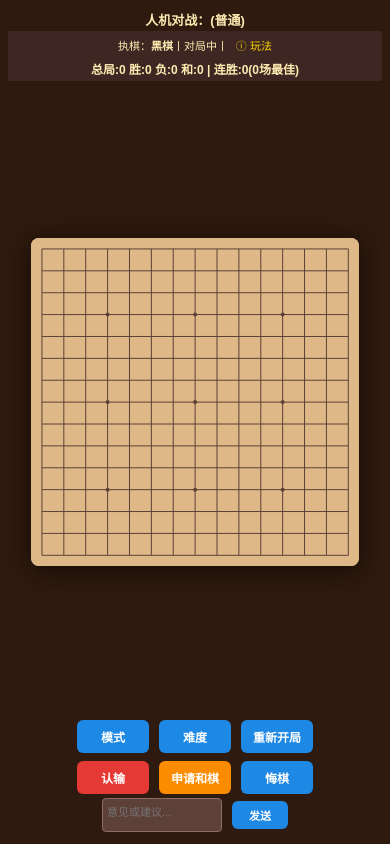
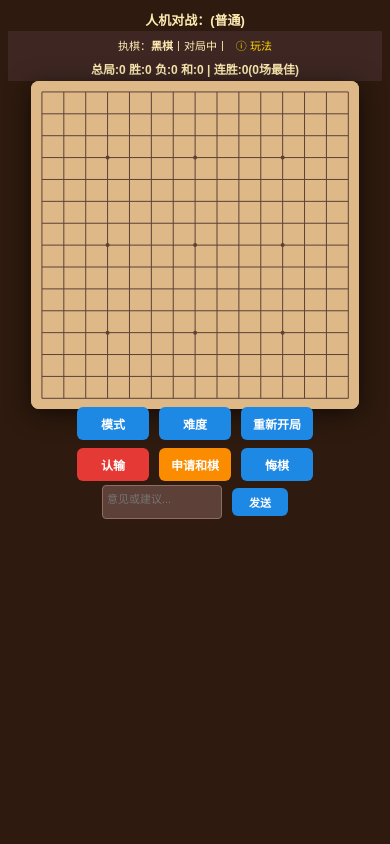
Before and after one commit to Xeno505-VCD/Gomoku-game, a website built with Vite: page index.html in a window 390 px wide. Built offline with nearby package versions, Linux system fonts and the light colour scheme.

Commit message:
棋盘和按钮整体上移：去掉100vh锁定+canvas-wrapper不再flex拉伸

```diff
--- a/src/styles/main.css
+++ b/src/styles/main.css
@@ -158,10 +158,9 @@ body {
   .pc-only { display: none !important; }
 
   .app-container {
-    height: 100vh;
+    min-height: 100vh;
     display: flex;
     flex-direction: column;
-    overflow: hidden;
     padding: 8px;
     gap: 0;
     box-sizing: border-box;
@@ -177,8 +176,7 @@ body {
   #statsBar { font-size: 12px; font-weight: bold; }
 
   #mainArea {
-    flex: 1;
-    min-height: 0;
+    flex: 0 0 auto;
     display: flex;
     flex-direction: column;
     align-items: center;
@@ -187,12 +185,10 @@ body {
   }
 
   .canvas-wrapper {
-    flex: 1;
-    min-height: 0;
+    flex: 0 0 auto;
     display: flex;
     justify-content: center;
     align-items: center;
-    overflow: hidden;
     width: 100%;
   }
 
```
